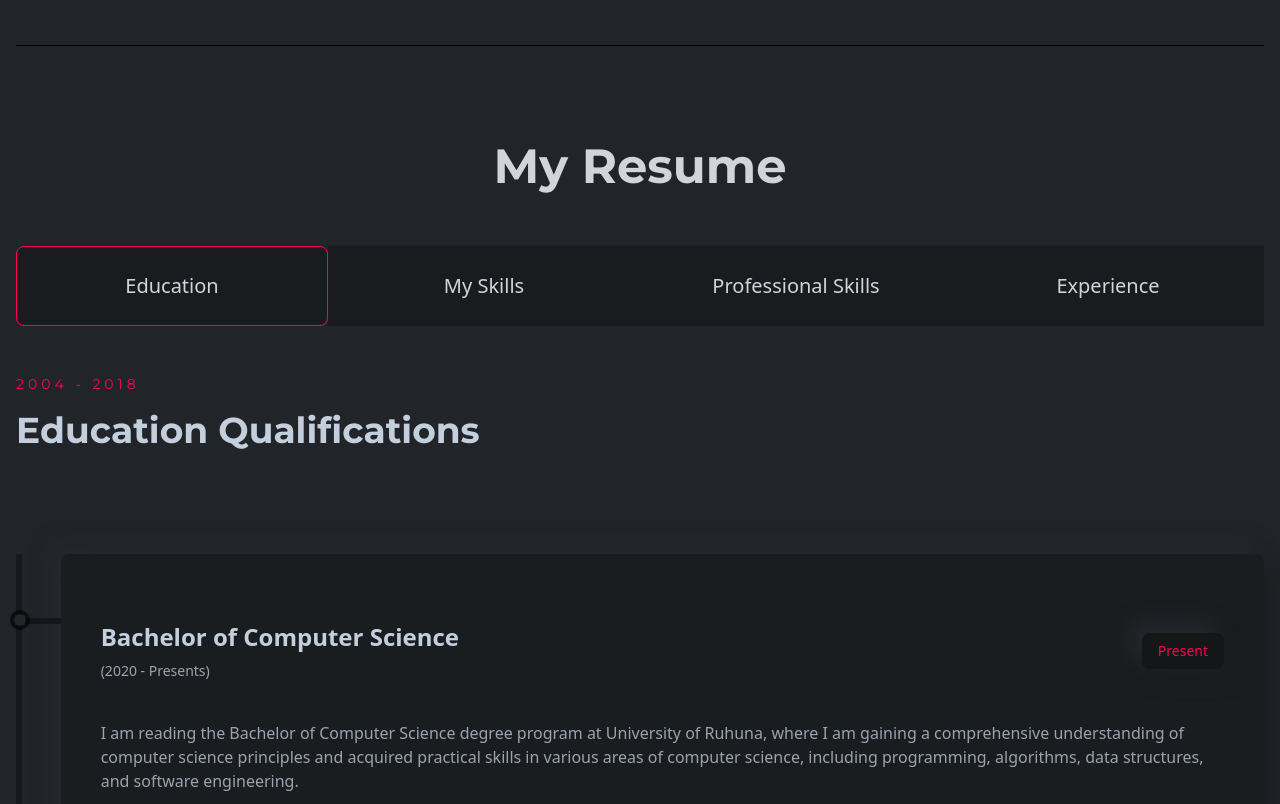
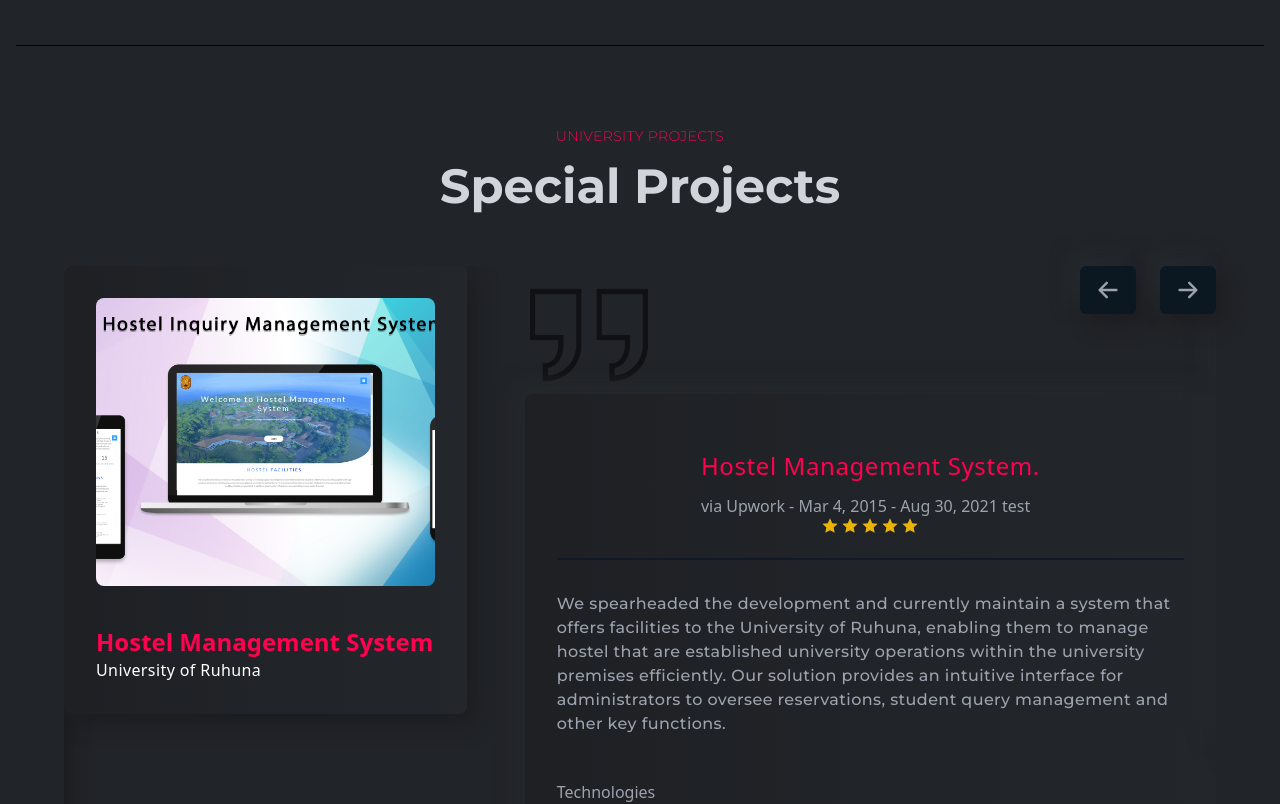
Before and after one commit to PasinduRashmika/My-Portfolio, a React (Create React App) app: page / in a window 1280 px wide. Shown: the part 2733-3537 px from the top of the page. Built offline with nearby package versions, Linux system fonts and the light colour scheme.

Commit message:
Change Component Order and Add some Images

```diff
--- a/src/App.js
+++ b/src/App.js
@@ -18,9 +18,9 @@ function App() {
         <Banner />
         <Features />
         <Mission/>
-        <Resume />
         <Testimonial />
         <Projects />
+        <Resume />
         <Contact />
         <Footer />
         <FooterBottom />
--- a/src/assets/index.js
+++ b/src/assets/index.js
@@ -10,7 +10,7 @@ import projectSeven from "./images/projects/projectSeven.jpg";
 import projectEight from "./images/projects/projectEight.png";
 import projectNine from "./images/projects/projectNine.png";
 import testimonialOne from "./images/testmonial/testimonialOne.jpg";
-import testimonialTwo from "./images/testmonial/testimonialOne.jpg";
+import testimonialTwo from "./images/testmonial/testimonialTwo.jpg";
 import testimonialThree from "./images/testmonial/testimonialThree.png";
 import quote from "./images/testmonial/quote.png";
 import contactImg from "./images/contact/contactImg.jpg";
```
Also changed, not shown: src/assets/images/testmonial/testimonialTwo.jpg (added).
